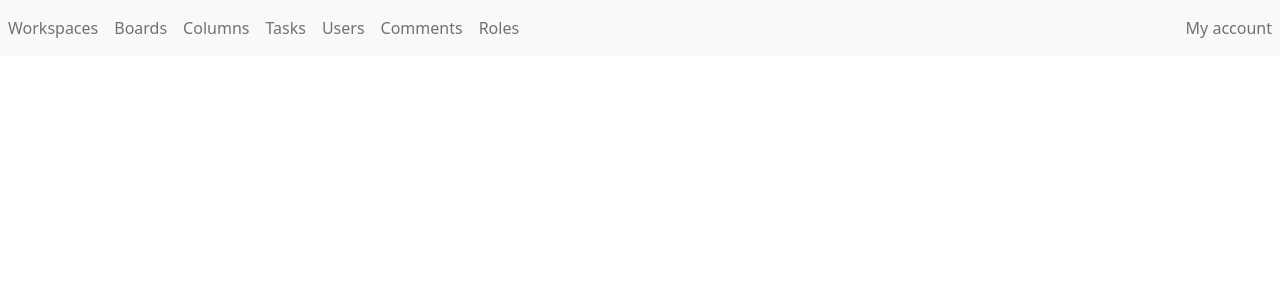
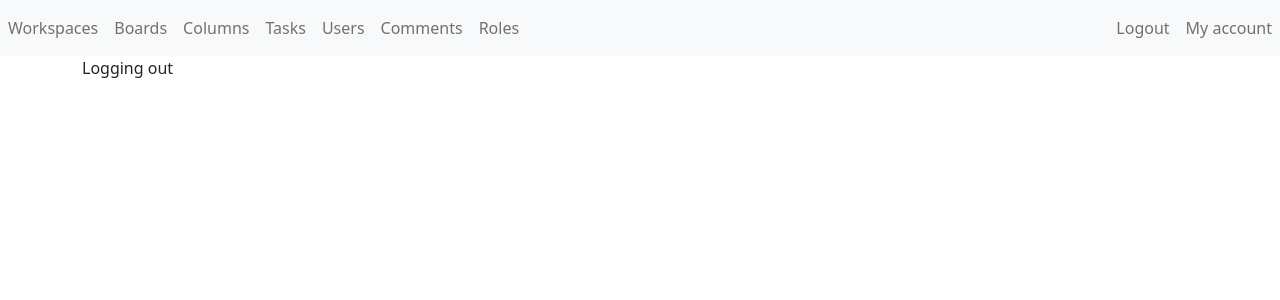
Before and after one commit to BorjanCrvenkov/INSSOK-Kanban-FND, a React (Create React App) app: page /logout in a window 1280 px wide. Shown: the top 300 px of the page. Built offline with nearby package versions, Linux system fonts and the light colour scheme; no server answers; sample sign-in values are in the browser's storage; the HTML template or start-up script is replaced by a standard one.

Commit message:
Add logout functionality

```diff
--- a/src/Components/Header/Header.js
+++ b/src/Components/Header/Header.js
@@ -24,9 +24,11 @@ const Header = () => {
                         <Link to={"/register"} className="nav-item nav-link">Register</Link>
                         }
                         {localStorage.getItem('token') != null
+                        && <Link to={"/logout"} className="nav-item nav-link">Logout</Link>
+                        }
+                        {localStorage.getItem('token') != null
                         && <Link to={"/me"} className="nav-item nav-link">My account</Link>
                         }
-
                     </div>
                 </div>
             </nav>
--- /dev/null
+++ b/src/Components/Logout.js
@@ -0,0 +1,24 @@
+import * as React from "react";
+import BaseRepository from "./Repository/BaseRepository";
+
+class Logout extends React.Component{
+    constructor(props) {
+        super(props);
+    }
+
+    async componentDidMount() {
+        let repository = new BaseRepository();
+
+        await repository.logout();
+
+        window.location.href = 'http://localhost:3000/login'
+    }
+
+    render() {
+        return <>
+            Logging out
+            </>
+    }
+}
+
+export default Logout;
--- a/src/Components/Navbar/Navbar.js
+++ b/src/Components/Navbar/Navbar.js
@@ -23,10 +23,12 @@ import CommentForm from "../Comment/CommentForm";
 import Role from "../Role/Role";
 import Roles from "../Role/Roles";
 import RoleForm from "../Role/RoleForm";
+import Logout from "../Logout";
 
 const Navigation = () => {
     return (
         <Routes>
+            <Route path='/logout' element={<Logout/>}/>
             <Route path="/me" element={<User user={null}/>}/>
             <Route path="/register" element={<UserForm user={null}/>}/>
             <Route path="/login" element={<LoginForm/>}/>
--- a/src/Components/Repository/BaseRepository.js
+++ b/src/Components/Repository/BaseRepository.js
@@ -142,4 +142,12 @@ export default class Repository {
             window.location.href = 'http://localhost:3000/login'
         }
     }
+
+    async logout() {
+        await instance.post('/auth/logout');
+
+        localStorage.clear();
+
+        return true;
+    }
 }
```
